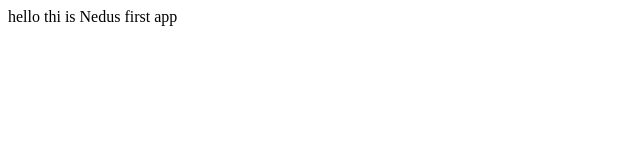
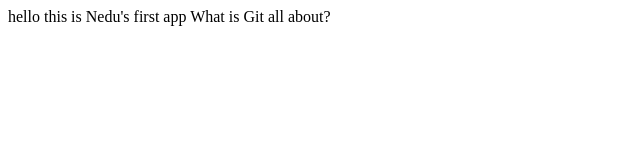
Before and after one commit to Nedum-1/Nedum-1.github.io, a plain HTML site: page index.html in a window 1280 px wide. Shown: the whole page, without its empty margins (0-640 px from the left). Drawn offline with Linux system fonts and the light colour scheme.

Commit message:
added new file

```diff
--- a/index.html
+++ b/index.html
@@ -4,9 +4,10 @@
     <meta charset="UTF-8">
     <meta http-equiv="X-UA-Compatible" content="IE=edge">
     <meta name="viewport" content="width=device-width, initial-scale=1.0">
-    <title>Document</title>
+    <title>ARNed</title>
 </head>
 <body>
-    hello thi is Nedus first app
+    hello this is Nedu's first app
+    <P1>    What is Git all about?</P1>
 </body>
 </html>
```
